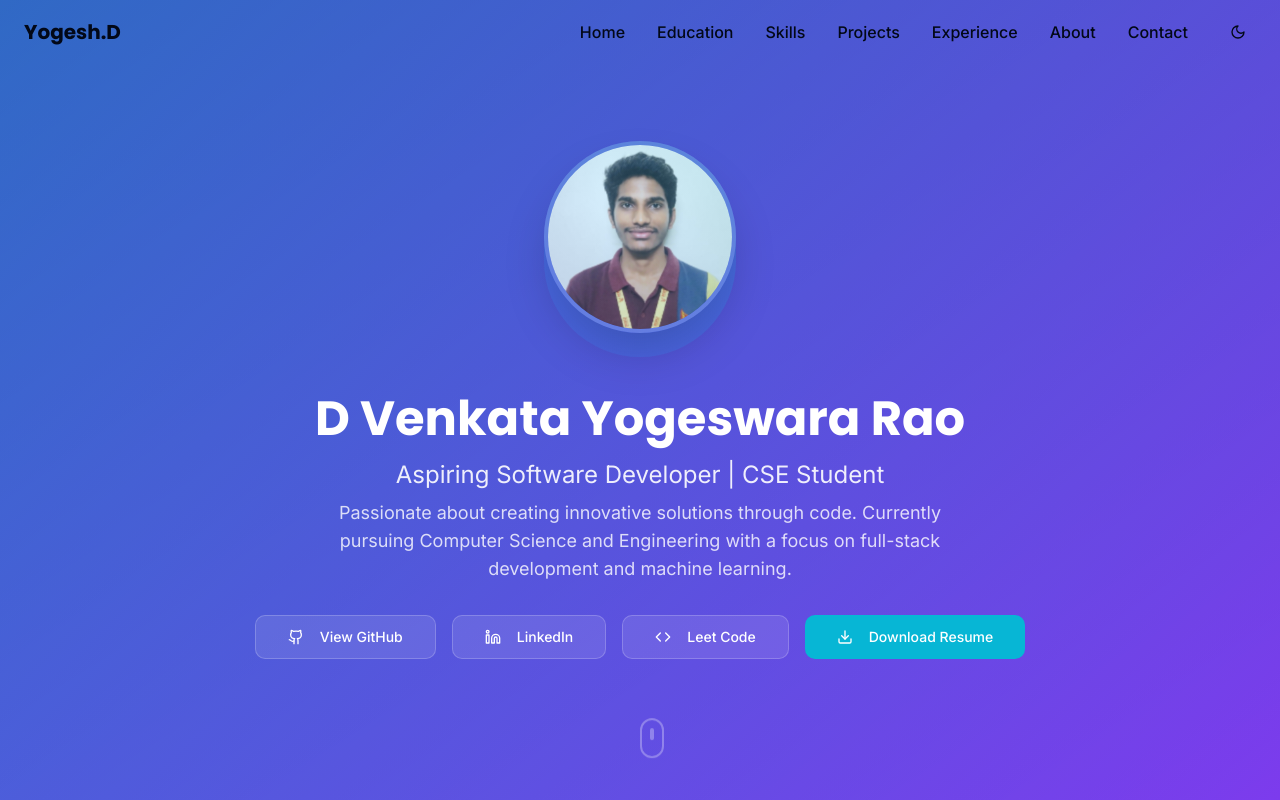
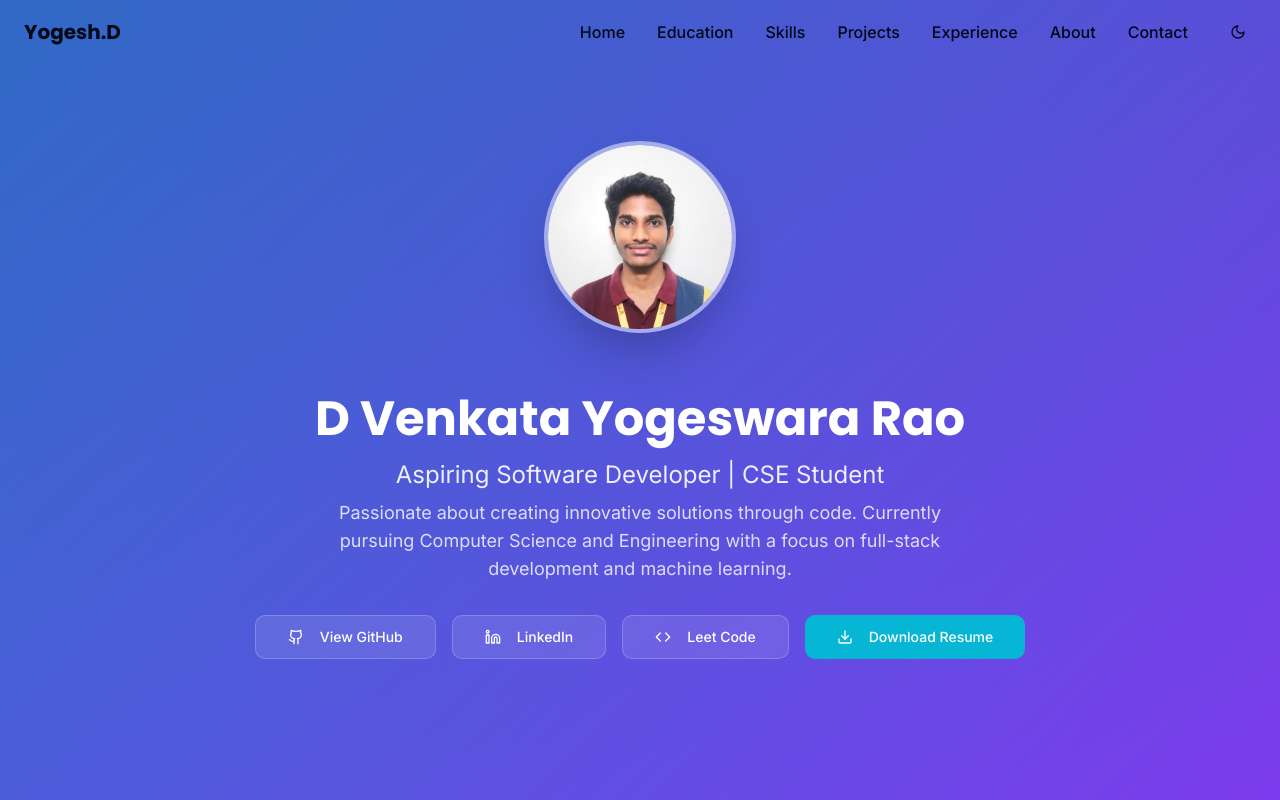
Before and after one commit to yogesh-1413/Portfolio, a React (Vite) app: page / in a window 1280 px wide. Shown: the top 800 px of the page. Built offline with nearby package versions, Linux system fonts and the light colour scheme; the HTML template or start-up script is replaced by a standard one.

Commit message:
Image changes

```diff
--- a/src/components/portfolio/HeroSection.tsx
+++ b/src/components/portfolio/HeroSection.tsx
@@ -1,6 +1,6 @@
 import { Github, Linkedin, Mail, Download,Code } from "lucide-react"
 import { Button } from "@/components/ui/button"
-import profilePhoto from "@/assets/image.png"
+import profilePhoto from "@/assets/Yogesh_Image.jpeg"
 import { ArrowBigDownIcon } from "lucide-react"
 
 export function HeroSection() {
@@ -15,9 +15,9 @@ export function HeroSection() {
               <img
                 src={profilePhoto}
                 alt="Profile"
-                className="w-48 h-48 rounded-full border-4 border-white/20 shadow-2xl mx-auto mb-6 object-cover"
+                className="w-48 h-48 rounded-full border-4 border-white/50 shadow-2xl mx-auto mb-6 object-cover"
               />
-              <div className="absolute inset-0 rounded-full bg-gradient-to-tr from-primary/20 to-accent/20"></div>
+              <div className="absolute inset-0 rounded-full"></div>
             </div>
           </div>
 
@@ -79,13 +79,15 @@ export function HeroSection() {
         </div>
       </div>
 
-      <div className="absolute bottom-8 left-1/2 transform -translate-x-1/2 animate-bounce">
+      {/* <div className="absolute bottom-8 left-1/2 transform -translate-x-1/2 animate-bounce">
+        <a href="#education">
         <div className="w-6 h-10 border-2 border-white/30 rounded-full flex justify-center">
           <div className="w-1 h-3 bg-white/60 rounded-full mt-2 animate-pulse">
 
           </div>
         </div>
-      </div>
+        </a>
+      </div> */}
     </section>
   )
 }
```
Also changed, not shown: src/assets/Yogesh_Image.jpeg (added), src/assets/image.png (deleted).
